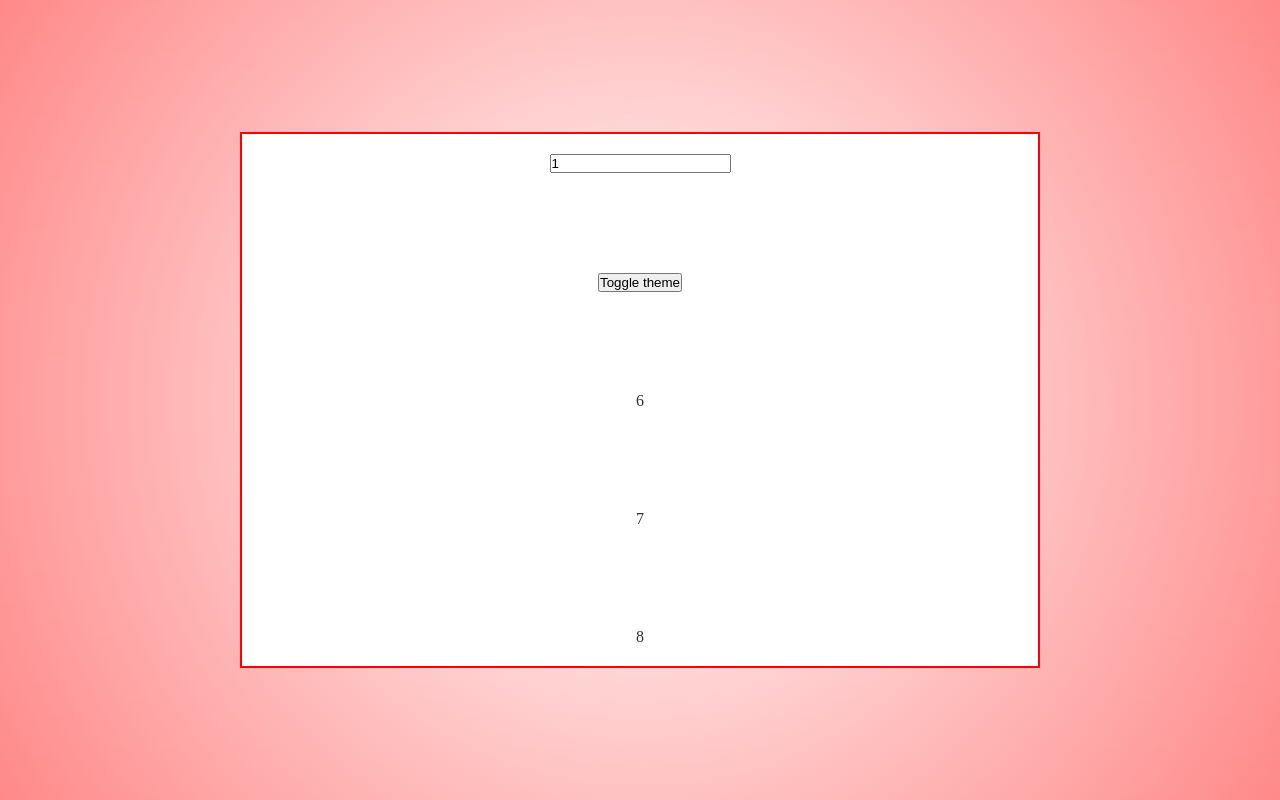
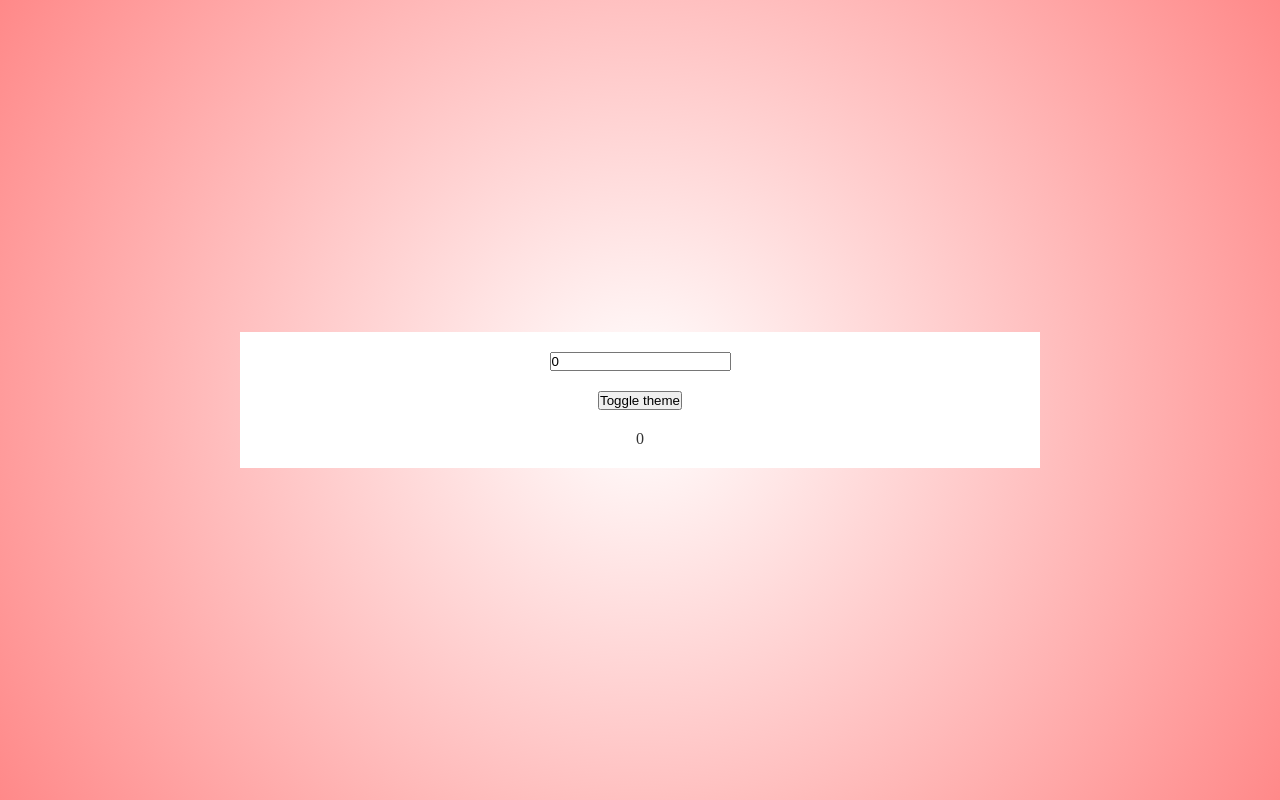
Before and after one commit to David92p/React-Hooks, a React (Vite) app: page / in a window 1280 px wide. Built offline with nearby package versions, Linux system fonts and the light colour scheme.

Commit message:
Updated useCallback and useMemo

```diff
--- a/src/App.jsx
+++ b/src/App.jsx
@@ -1,6 +1,6 @@
 // style
 import "./App.css"
-import { WithoutuseCallback } from "./components"
+import { HookuseCallback, WithoutuseCallback, WithoutuseMemo } from "./components"
 
 
 
@@ -8,7 +8,9 @@ function App() {
 
   return (
     <div style={container}>
-      <WithoutuseCallback/>
+      {/* <WithoutuseCallback/> */}
+      {/* <HookuseCallback /> */}
+      <WithoutuseMemo />
     </div>
   )
 }
--- a/src/components/HookuseCallback.jsx
+++ b/src/components/HookuseCallback.jsx
@@ -1,9 +1,44 @@
-
+import {useState, useCallback } from "react";
+import { List } from "./"
 
 const HookuseCallback = () => {
+
+	const [number, setNumber] = useState(1)
+	const [dark, setDark] = useState(false)
+
+	// LA FUNZIONE E' RACCHIUSA DA USECALLBACK CHE RICEVE UNA FUNZIONE DA MEMORIZZARE E UNA LISTA DI DIPENDENZE (SEGUE LA STESSO CONCETTO DI USEEFFECT)
+  // USECALLBACK RESTITUISCE SEMPRE UNA FUNZIONE, COSì DA POTERLA UTILIZZARE NELLA NOSTRA APPLICAZIONE
+	const getItems = useCallback(() => {
+		return [number, number + 1, number + 2]
+	}, [number])
+
+	const theme = {
+		display: "flex",
+		flexDirection: "column",
+		justifyContent: "center",
+		alignItems: "center",
+		gap: 100,
+		backgroundColor: dark ? "#333" : '#FFF',
+		color: dark ? "#FFF" : "#333",
+		width: "800px",
+		padding: "20px 0",
+		border: "2px solid red"
+	}
+
   return (
-    <div>
-
+    <div style={theme}>
+      {/* L'INPUT AGGIORNA IL VALORE DI NUMBER CONTENUTO ALL'INTERNO DELLA FUNZIONE GETITEMS
+      COSì FACENDO USECALLABACK AGGIORNA LA FUNZIONE CAUSANDO IL CARICAMENTO DEL COMPONENTE LIST */}
+			<input
+				type= "number"
+				value={number}
+				onChange={e => setNumber(parseInt(e.target.value))}
+			/>
+			<button onClick={() => setDark(prevDark => !prevDark)}>
+				Toggle theme
+			</button>
+      {/* IL COMPONENTE LIST NON VIENE RICARICATO PERCHE' LA FUNZIONE PASSATA COME PARAMETRO NON VIENE RIPASSATA MA MEMORIZZATA GRAZIE AD USECALLBACK */}
+			<List getItems={ getItems } />
     </div>
   )
 }
--- a/src/components/List.jsx
+++ b/src/components/List.jsx
@@ -5,7 +5,7 @@ const List = ({ getItems }) => {
 	const [items, setItems] = useState([])
 
 	useEffect(() => {
-		setItems(getItems(5))
+		setItems(getItems())
 		console.log("LIST COMPONENT RENDERING !!!")
 	}, [getItems])
 
@@ -17,7 +17,7 @@ const List = ({ getItems }) => {
 		gap: 10,
 		fontSize: "40px",
 	}
-	return items.map(item => <div key={Math.floor(Math.random() * 10000)}>{item}</div>)
+	return items.map(item => <div style={listStyle} key={Math.floor(Math.random() * 10000)}>{item}</div>)
 }
 
 export default List
--- a/src/components/WithoutuseCallback.jsx
+++ b/src/components/WithoutuseCallback.jsx
@@ -1,17 +1,17 @@
-import { useEffect, useState } from "react"
+import { useState } from "react"
 import { List } from "./"
 
 const WithoutuseCallback = () => {
 
 	// ENTRAMBI GLI STATI AZIONANO IL RENDERING DEL COMPONENTE PER INTERO
-  const [number, setNumber] = useState(1)
+	const [number, setNumber] = useState(1)
 	const [dark, setDark] = useState(false)
 
 	// QUESTA FUNZIONE VIENE RICREATE OGNI VOLTA CHE IL COMPONENTE APP ESEGUE IL RENDERING
 	// OGNI VOLTA CHE CAMBIAMO IL NUMERO NELL'INPUT LA FUNZIONE VIENE RICREATE, PROPRIO PER QUESTO QUANDO VIENE RIPASSATA AL COMPONENTE LIST ABBIAMO UN NUOVO RENDERING DI QUEST'ULTIMO
 	// E' COME SE IL COMPONENTE LIST OTTIENE UNA NUOVA FUNZIONE OGNI VOLTA CHE ABBIAMO IL RENDERING
-	const getItems = (incrementor) => {
-		return [number + incrementor, number + incrementor + 1, number + incrementor + 2]
+	const getItems = () => {
+		return [number, number + 1, number + 2]
 	}
 
 	const theme = {
@@ -27,9 +27,6 @@ const WithoutuseCallback = () => {
 		border: "2px solid red"
 	}
 
-	useEffect(() => {
-		console.log(number, typeof number)
-	}, [number])
 
 	// QUESTO COMPONENTE EFFETTUA IL RENDERING AD OGNI MODIFICA, COMPRESO IL COMPONENTE LIST AL SUO INTERNO
   return (
--- /dev/null
+++ b/src/components/WithoutuseMemo.jsx
@@ -0,0 +1,51 @@
+import { useState } from "react"
+
+const WithoutuseMemo  = () => {
+
+	const [number, setNumber] = useState(0)
+	const [dark, setDark] = useState(false)
+
+	const doubleNumber = slowFunction(number)
+	const theme = {
+		display: "flex",
+		flexDirection: "column",
+		justifyContent: "center",
+		alignItems: "center",
+		backgroundColor: dark ? "#333" : '#FFF',
+		color: dark ? "#FFF" : "#333",
+		width: "800px",
+		heigth: "800px",
+		padding: "20px 0",
+		gap: 20
+	}
+
+  return (
+    <div style={theme}>
+			{/* OGNI VOLTA CHE CAMBIA IL VALORE DI INPUT VIENE AGGIORNATO IL VALORE DI NUMBER CHE GENERA IL RENDERING CARICANDO NUOVAMENTE LA FUNZIONE DOUBLENUMBER */}
+			<input
+				type= "number"
+				value={number}
+				onChange={e => setNumber(parseInt(e.target.value))}
+			/>
+			{/* OGNI VOLTA CHE IL BOTTONE CAMBIA LO STATO DARK GENERA IL RENDERING DEL COMPONENTE, GENERANDO UN NUOVO VALORE DOUBLENUMBER
+			QUESTO CREA BASSE PRESTAZIONI PER IL SETTAGGIO DELLA DARKMODE IN QUANDO LA FUNZIONE HA BISOGNO DI PIù TEMPO PER IL CARICAMENTO DI NUMBER */}
+      <button onClick={() => setDark(prevDark => !prevDark)}>
+				Toggle theme
+			</button>
+			{/* RESTITUIAMO IL VALORE DELLA FUNZIONE DOUBLENUMBER CHE IMPIEGA QUALCHE SECONDO PRIMA DI ESSERE VISUALIZZATO*/}
+			<div>
+				{ doubleNumber }
+			</div>
+    </div>
+  )
+}
+
+
+// FUNZIONE CHE SIMULA IL CARICAMENTO DI UN API E RESTITUISCE SEMPLICMENTE IL VALORE PASSATO X2
+function slowFunction(num){
+	console.log("Calling Slow Function")
+	for (let i = 0; i <= 1000000000; i++){ /* empty */ }
+	return num * 2
+}
+
+export default WithoutuseMemo
--- a/src/components/index.js
+++ b/src/components/index.js
@@ -1,5 +1,6 @@
 import WithoutuseCallback from "./WithoutuseCallback";
 import HookuseCallback from "./HookuseCallback";
 import List from "./List";
+import WithoutuseMemo from "./WithoutuseMemo";
 
-export { WithoutuseCallback, HookuseCallback, List }
+export { WithoutuseCallback, HookuseCallback, List, WithoutuseMemo }
```
